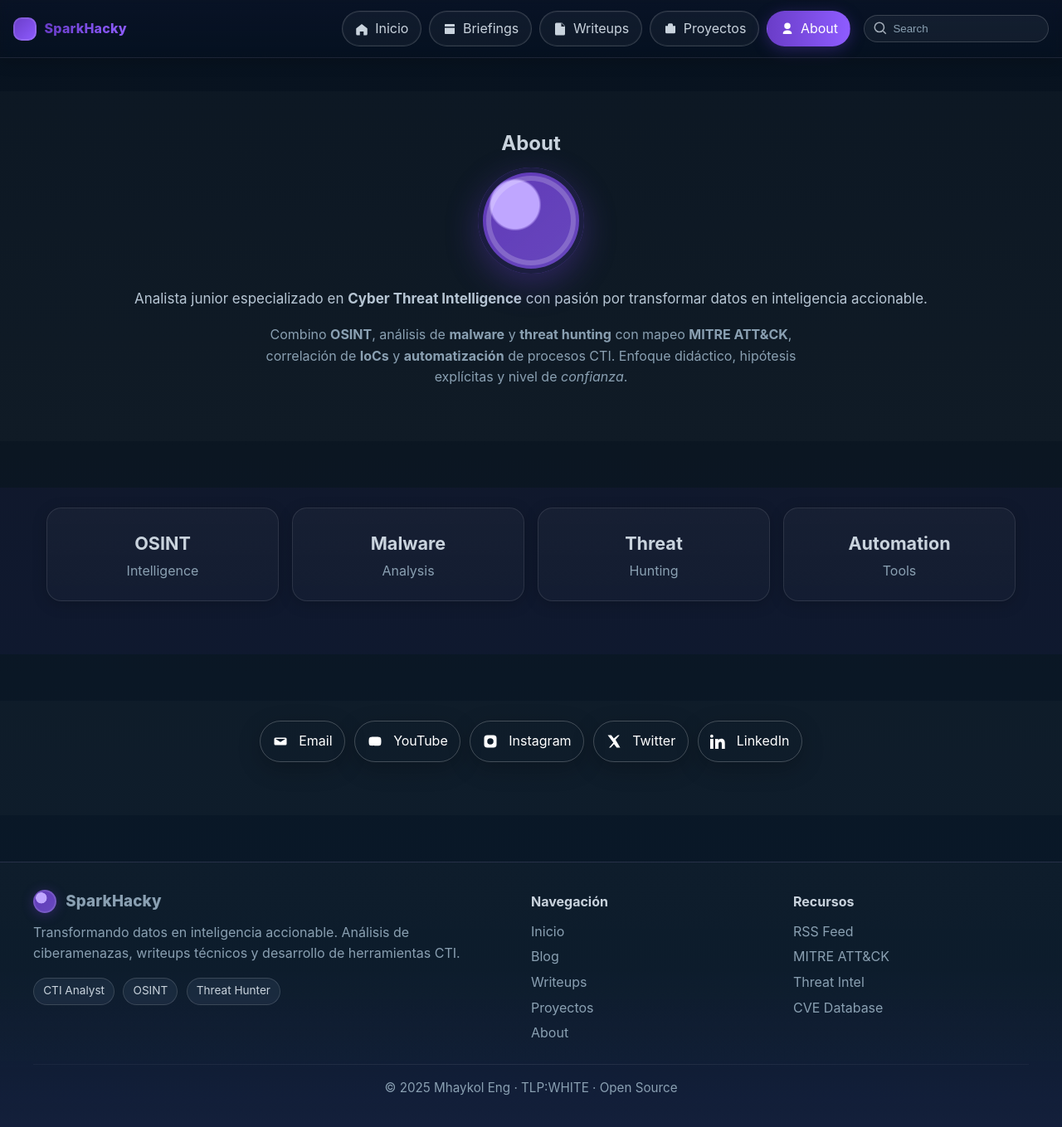
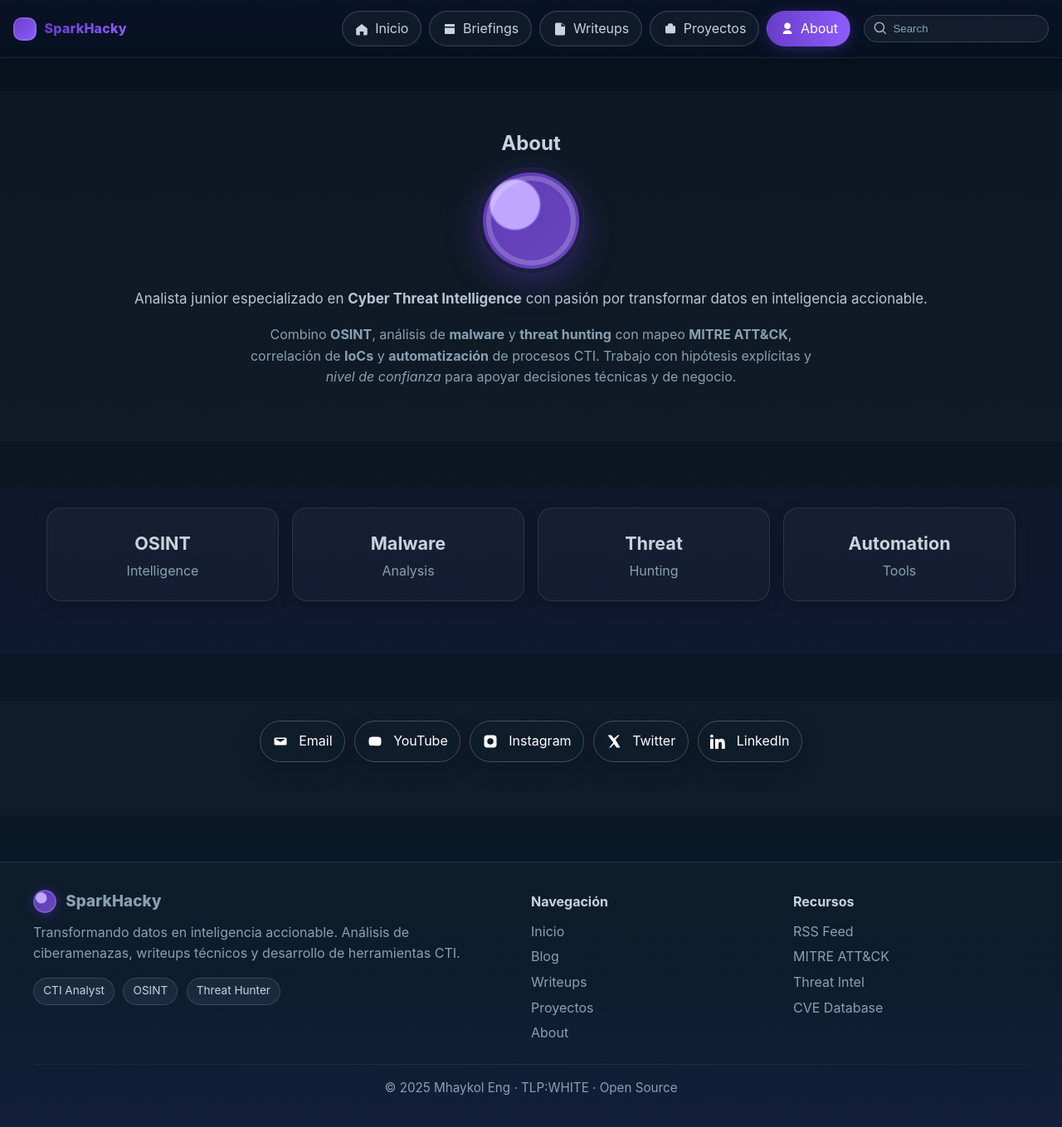
Before and after one commit to Sparkhacky/sparkhacky.github.io, a Jekyll site: the page built from about/index.md, in a window 1280 px wide and 1359 px high. Shown: the whole window at 83% size. Built offline with Jekyll 4.4.1, drawn with Linux system fonts in a browser that asks for light colours.

Commit message:
Update index.md

```diff
--- a/about/index.md
+++ b/about/index.md
@@ -2,70 +2,94 @@
 title: "About"
 layout: default
 permalink: /about/
-description: "Sparkhacky — Cyber Threat Intelligence. Briefings rápidos, writeups reproducibles y recomendaciones accionables."
+description: "Mhaykol Eng — Cyber Threat Intelligence. Briefings rápidos, writeups reproducibles y recomendaciones accionables."
 ---
 
-<!-- Hero centrado con avatar -->
-<section class="container home-section about-hero">
-  <h1>About</h1>
 
-  <div class="avatar" aria-hidden="true">
-    <span class="avatar-ring"></span>
-  </div>
+<div class="about-page">
 
-  <p class="lede">
-    Analista junior especializado en <strong>Cyber Threat Intelligence</strong> con pasión por transformar datos en inteligencia accionable.
-  </p>
-  <p class="lede-2">
-    Combino <strong>OSINT</strong>, análisis de <strong>malware</strong> y <strong>threat hunting</strong> con mapeo <strong>MITRE ATT&amp;CK</strong>,
-    correlación de <strong>IoCs</strong> y <strong>automatización</strong> de procesos CTI. Enfoque didáctico, hipótesis explícitas y nivel de <em>confianza</em>.
-  </p>
-</section>
+  <!-- ========== Hero ========== -->
+  <section class="container home-section about-hero">
+    <h1>About</h1>
 
-<!-- Tiles de áreas de foco -->
-<section class="container home-section">
-  <div class="pill-grid">
-    <a class="pill-card" href="{{ '/blog/' | relative_url }}#osint">
-      <h3>OSINT</h3>
-      <span class="sub">Intelligence</span>
-    </a>
-    <a class="pill-card" href="{{ '/writeups/' | relative_url }}">
-      <h3>Malware</h3>
-      <span class="sub">Analysis</span>
-    </a>
-    <a class="pill-card" href="{{ '/blog/' | relative_url }}#threat">
-      <h3>Threat</h3>
-      <span class="sub">Hunting</span>
-    </a>
-    <a class="pill-card" href="{{ '/projects/' | relative_url }}">
-      <h3>Automation</h3>
-      <span class="sub">Tools</span>
-    </a>
-  </div>
-</section>
+    <div class="avatar" aria-hidden="true">
+      <span class="avatar-ring"></span>
+    </div>
 
-<!-- Botones sociales -->
-<section class="container home-section">
-  <div class="social-row">
-    <a class="btn ghost" href="mailto:tuemail@example.com">
-      <svg class="i" viewBox="0 0 24 24" aria-hidden="true"><path fill="currentColor" d="M4 6h16a2 2 0 012 2v8a2 2 0 01-2 2H4a2 2 0 01-2-2V8a2 2 0 012-2zm0 2l8 5 8-5"/></svg>
-      Email
-    </a>
-    <a class="btn ghost" href="https://youtube.com/@tu_canal" target="_blank" rel="noopener">
-      <svg class="i" viewBox="0 0 24 24" aria-hidden="true"><path fill="currentColor" d="M10 15l5.19-3L10 9v6z"/><path fill="currentColor" d="M21.58 7.19a2.76 2.76 0 00-1.94-1.95C18.1 4.8 12 4.8 12 4.8s-6.1 0-7.64.44a2.76 2.76 0 00-1.94 1.95A28.76 28.76 0 002 12a28.76 28.76 0 00.42 4.81 2.76 2.76 0 001.94 1.95C5.9 19.2 12 19.2 12 19.2s6.1 0 7.64-.44a2.76 2.76 0 001.94-1.95A28.76 28.76 0 0022 12a28.76 28.76 0 00-.42-4.81z"/></svg>
-      YouTube
-    </a>
-    <a class="btn ghost" href="https://instagram.com/tu_usuario" target="_blank" rel="noopener">
-      <svg class="i" viewBox="0 0 24 24" aria-hidden="true"><path fill="currentColor" d="M7 2h10a5 5 0 015 5v10a5 5 0 01-5 5H7a5 5 0 01-5-5V7a5 5 0 015-5zm5 5a5 5 0 100 10 5 5 0 000-10zm6.5-.75a1.25 1.25 0 11-2.5 0 1.25 1.25 0 012.5 0z"/></svg>
-      Instagram
-    </a>
-    <a class="btn ghost" href="https://x.com/tu_usuario" target="_blank" rel="noopener">
-      <svg class="i" viewBox="0 0 24 24" aria-hidden="true"><path fill="currentColor" d="M18.3 2H21l-6.5 7.4L22 22h-5.6l-4.4-5.8L6.8 22H4l7-7.9L2 2h5.7l4 5.4L18.3 2z"/></svg>
-      Twitter
-    </a>
-    <a class="btn ghost" href="https://www.linkedin.com/in/tu-perfil" target="_blank" rel="noopener">
-      <svg class="i" viewBox="0 0 24 24" aria-hidden="true"><path fill="currentColor" d="M4.98 3.5C4.98 4.88 3.86 6 2.5 6S0 4.88 0 3.5 1.12 1 2.5 1s2.48 1.12 2.48 2.5zM0 8h5v16H0zM8 8h4.8v2.2h.07c.67-1.2 2.3-2.46 4.73-2.46 5.05 0 5.98 3.32 5.98 7.64V24h-5v-7.3c0-1.74-.03-3.98-2.43-3.98-2.44 0-2.81 1.9-2.81 3.86V24H8V8z"/></svg>
-      LinkedIn
-    </a>
-  </div>
-</section>
+    <p class="lede">
+      Analista junior especializado en <strong>Cyber Threat Intelligence</strong> con pasión por transformar datos en inteligencia accionable.
+    </p>
+    <p class="lede-2">
+      Combino <strong>OSINT</strong>, análisis de <strong>malware</strong> y <strong>threat hunting</strong> con mapeo <strong>MITRE ATT&amp;CK</strong>,
+      correlación de <strong>IoCs</strong> y <strong>automatización</strong> de procesos CTI. Trabajo con hipótesis explícitas y
+      <em>nivel de confianza</em> para apoyar decisiones técnicas y de negocio.
+    </p>
+  </section>
+
+  <!-- ========== Áreas de foco (tiles) ========== -->
+  <section class="container home-section">
+    <div class="pill-grid">
+      <a class="pill-card" href="{{ '/blog/' | relative_url }}#osint">
+        <h3>OSINT</h3>
+        <span class="sub">Intelligence</span>
+      </a>
+
+      <a class="pill-card" href="{{ '/writeups/' | relative_url }}">
+        <h3>Malware</h3>
+        <span class="sub">Analysis</span>
+      </a>
+
+      <a class="pill-card" href="{{ '/blog/' | relative_url }}#threat">
+        <h3>Threat</h3>
+        <span class="sub">Hunting</span>
+      </a>
+
+      <a class="pill-card" href="{{ '/projects/' | relative_url }}">
+        <h3>Automation</h3>
+        <span class="sub">Tools</span>
+      </a>
+    </div>
+  </section>
+
+  <!-- ========== Redes / Contacto ========== -->
+  <section class="container home-section">
+    <div class="social-row">
+      <a class="btn ghost" href="mailto:tuemail@example.com">
+        <svg class="i" viewBox="0 0 24 24" aria-hidden="true">
+          <path fill="currentColor" d="M4 6h16a2 2 0 012 2v8a2 2 0 01-2 2H4a2 2 0 01-2-2V8a2 2 0 012-2zm0 2l8 5 8-5"/>
+        </svg>
+        Email
+      </a>
+
+      <a class="btn ghost" href="https://youtube.com/@tu_canal" target="_blank" rel="noopener">
+        <svg class="i" viewBox="0 0 24 24" aria-hidden="true">
+          <path fill="currentColor" d="M10 15l5.19-3L10 9v6z"/>
+          <path fill="currentColor" d="M21.58 7.19a2.76 2.76 0 00-1.94-1.95C18.1 4.8 12 4.8 12 4.8s-6.1 0-7.64.44a2.76 2.76 0 00-1.94 1.95A28.76 28.76 0 002 12a28.76 28.76 0 00.42 4.81 2.76 2.76 0 001.94 1.95C5.9 19.2 12 19.2 12 19.2s6.1 0 7.64-.44a2.76 2.76 0 001.94-1.95A28.76 28.76 0 0022 12a28.76 28.76 0 00-.42-4.81z"/>
+        </svg>
+        YouTube
+      </a>
+
+      <a class="btn ghost" href="https://instagram.com/tu_usuario" target="_blank" rel="noopener">
+        <svg class="i" viewBox="0 0 24 24" aria-hidden="true">
+          <path fill="currentColor" d="M7 2h10a5 5 0 015 5v10a5 5 0 01-5 5H7a5 5 0 01-5-5V7a5 5 0 015-5zm5 5a5 5 0 100 10 5 5 0 000-10zm6.5-.75a1.25 1.25 0 11-2.5 0 1.25 1.25 0 012.5 0z"/>
+        </svg>
+        Instagram
+      </a>
+
+      <a class="btn ghost" href="https://x.com/tu_usuario" target="_blank" rel="noopener">
+        <svg class="i" viewBox="0 0 24 24" aria-hidden="true">
+          <path fill="currentColor" d="M18.3 2H21l-6.5 7.4L22 22h-5.6l-4.4-5.8L6.8 22H4l7-7.9L2 2h5.7l4 5.4L18.3 2z"/>
+        </svg>
+        Twitter
+      </a>
+
+      <a class="btn ghost" href="https://www.linkedin.com/in/tu-perfil" target="_blank" rel="noopener">
+        <svg class="i" viewBox="0 0 24 24" aria-hidden="true">
+          <path fill="currentColor" d="M4.98 3.5C4.98 4.88 3.86 6 2.5 6S0 4.88 0 3.5 1.12 1 2.5 1s2.48 1.12 2.48 2.5zM0 8h5v16H0zM8 8h4.8v2.2h.07c.67-1.2 2.3-2.46 4.73-2.46 5.05 0 5.98 3.32 5.98 7.64V24h-5v-7.3c0-1.74-.03-3.98-2.43-3.98-2.44 0-2.81 1.9-2.81 3.86V24H8V8z"/>
+        </svg>
+        LinkedIn
+      </a>
+    </div>
+  </section>
+
+</div>
```
